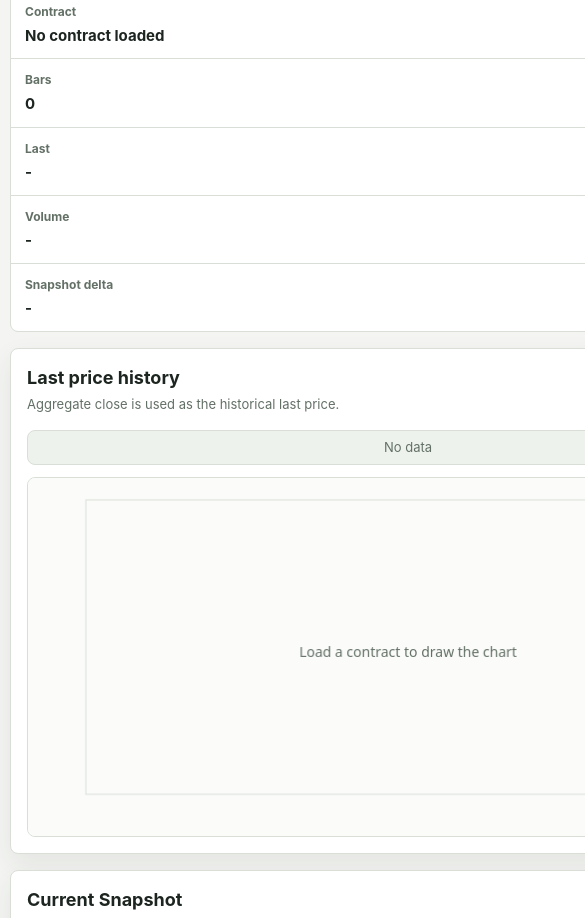
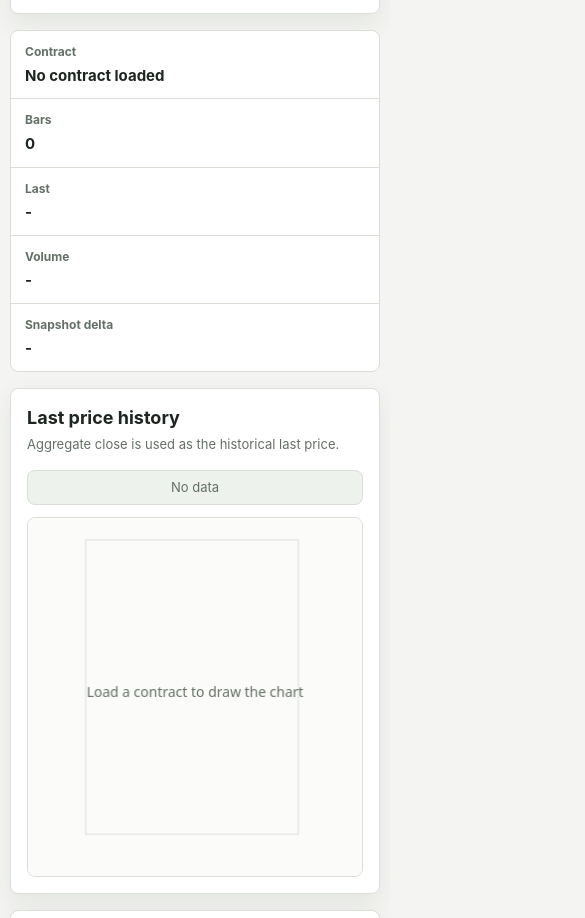
Before and after one commit to mklilley/options, a website: page www/public/index.html in a window 390 px wide. Shown: the part 1082-2000 px from the top of the page, 585 px wide, since content can reach past the window. Drawn offline with Linux system fonts and the light colour scheme.

Commit message:
Fixes css to make the app responsive

```diff
--- a/www/public/app.css
+++ b/www/public/app.css
@@ -18,6 +18,12 @@
   box-sizing: border-box;
 }
 
+html {
+  max-width: 100%;
+  overflow-x: hidden;
+  overflow-x: clip;
+}
+
 body {
   margin: 0;
   background: var(--bg);
@@ -35,6 +41,9 @@ select {
 
 .app-shell {
   min-height: 100vh;
+  max-width: 100%;
+  overflow-x: hidden;
+  overflow-x: clip;
 }
 
 .topbar {
@@ -46,6 +55,10 @@ select {
   background: #1f2924;
   color: #f8fbf7;
   border-bottom: 4px solid var(--accent);
+}
+
+.topbar > div {
+  min-width: 0;
 }
 
 .topbar h1 {
@@ -69,16 +82,22 @@ select {
   text-align: center;
   font-size: 13px;
   white-space: nowrap;
+  overflow: hidden;
+  text-overflow: ellipsis;
 }
 
 .workspace {
   display: grid;
   gap: 16px;
-  width: min(1440px, calc(100% - 32px));
+  width: min(1440px, 100%);
   margin: 16px auto 32px;
+  padding: 0 16px;
+  min-width: 0;
 }
 
 .panel {
+  min-width: 0;
+  max-width: 100%;
   background: var(--surface);
   border: 1px solid var(--line);
   border-radius: 8px;
@@ -87,6 +106,7 @@ select {
 
 .controls-panel {
   padding: 16px;
+  overflow: hidden;
 }
 
 .field-row {
@@ -265,6 +285,7 @@ button:disabled,
   border: 1px solid var(--line);
   border-radius: 8px;
   background: var(--line);
+  min-width: 0;
 }
 
 .metrics-strip > div {
@@ -291,6 +312,7 @@ button:disabled,
 .chart-panel {
   min-height: 440px;
   padding: 16px;
+  overflow: hidden;
 }
 
 .chart-header,
@@ -300,6 +322,12 @@ button:disabled,
   justify-content: space-between;
   gap: 16px;
   margin-bottom: 12px;
+  min-width: 0;
+}
+
+.chart-header > div,
+.table-header > div {
+  min-width: 0;
 }
 
 h2 {
@@ -322,11 +350,14 @@ h2 {
 .chart-wrap {
   position: relative;
   min-height: 360px;
+  min-width: 0;
+  max-width: 100%;
 }
 
 canvas {
   display: block;
   width: 100%;
+  max-width: 100%;
   height: 360px;
   border: 1px solid var(--line);
   border-radius: 8px;
@@ -351,11 +382,14 @@ canvas {
   display: grid;
   grid-template-columns: 320px minmax(0, 1fr);
   gap: 16px;
+  min-width: 0;
+  max-width: 100%;
 }
 
 .snapshot-panel,
 .table-panel {
   padding: 16px;
+  min-width: 0;
 }
 
 dl {
@@ -393,9 +427,11 @@ dd {
 }
 
 .table-wrap {
+  max-width: 100%;
   overflow: auto;
   border: 1px solid var(--line);
   border-radius: 8px;
+  -webkit-overflow-scrolling: touch;
 }
 
 table {
@@ -459,6 +495,6 @@ tbody tr:last-child td {
   }
 
   .workspace {
-    width: min(100% - 20px, 1440px);
+    padding: 0 10px;
   }
 }
```
